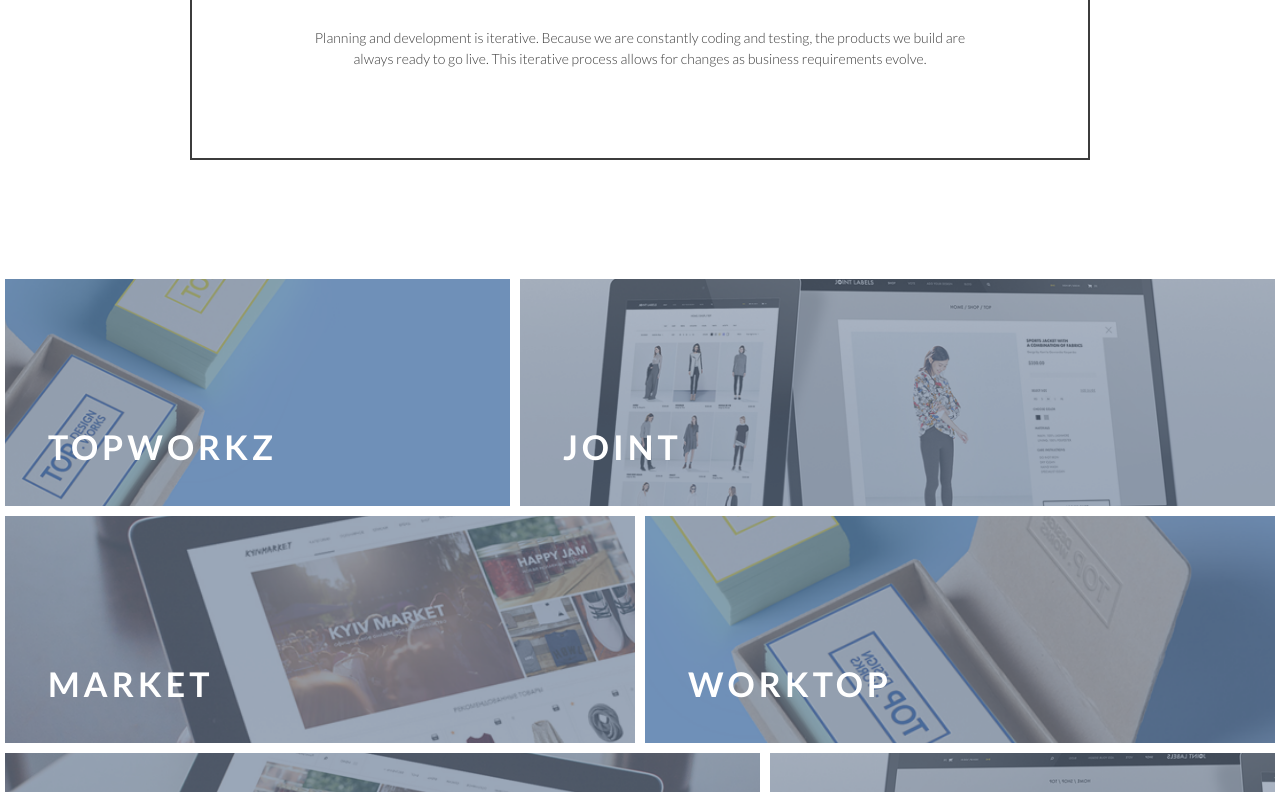
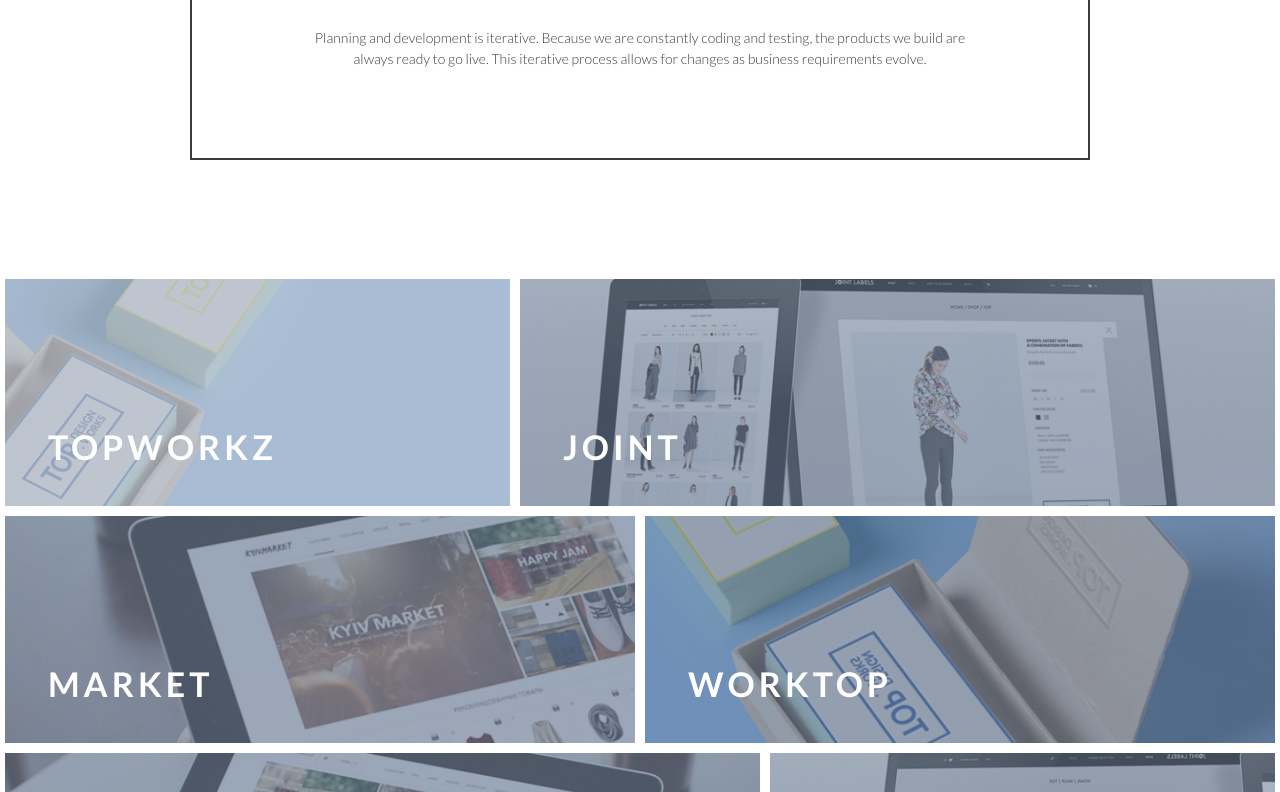
Before and after one commit to ba-krm-front-one/veligura-practice-18-design-lab, a plain HTML site: page index.html in a window 1280 px wide. In both pictures the pointer is over the element "TOPWORKZ". Shown: the part 3332-4124 px from the top of the page. Drawn offline with Linux system fonts and the light colour scheme.

Commit message:
add section-images hover

```diff
--- a/css/style.css
+++ b/css/style.css
@@ -179,6 +179,10 @@
     background: url("../img/layer-5-copy-4b.png") no-repeat center;
     background-size: cover;
 }
+.section-images__background:hover{
+    opacity: .6;
+    cursor: pointer;
+}
 .section-images__title{
     font-size: 34px;
     font-weight: 700;
```
